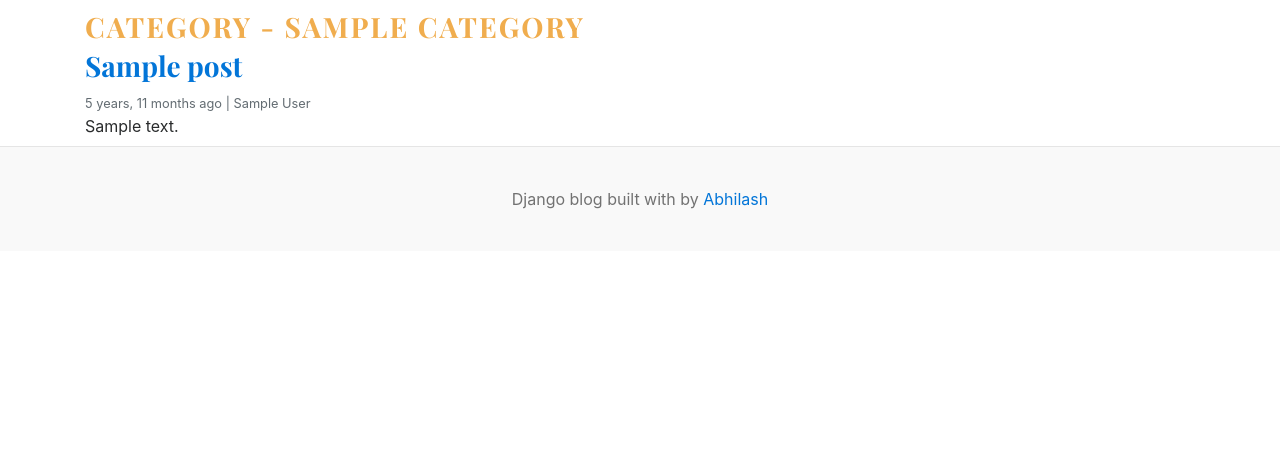
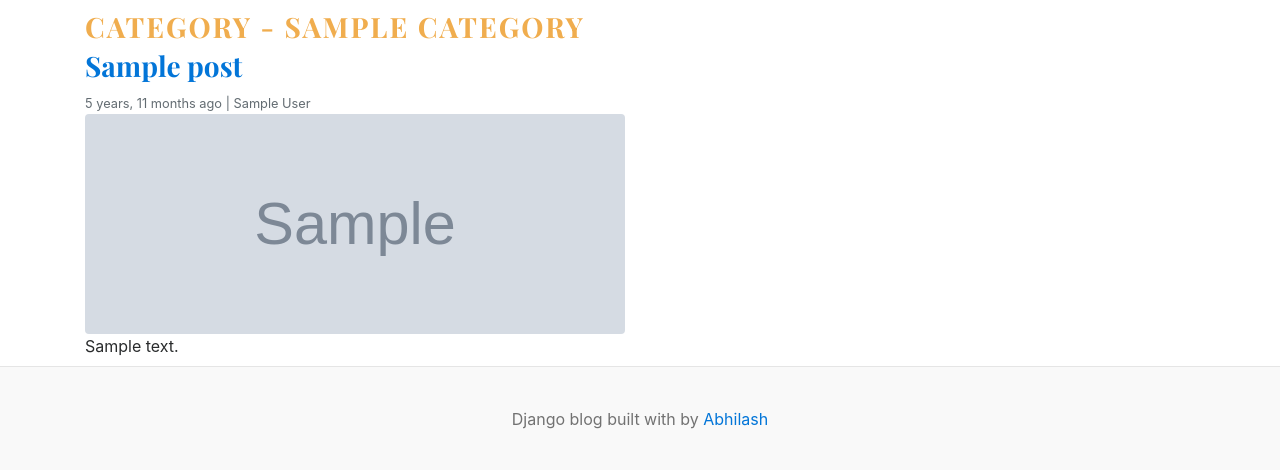
Before and after one commit to Abhi1715/Django_blog_dynamic, a Django app: template blog_main/templates/posts_by_category.html in a window 1280 px wide. Shown: the part 135-605 px from the top of the page. Run offline with Django 3.2, Linux system fonts and the light colour scheme; the template is opened without the code that fills it: most values are stand-ins (such as "Sample title", 1, 10 or a date in 2020).

Commit message:
Update posts_by_category.html

```diff
--- a/blog_main/templates/posts_by_category.html
+++ b/blog_main/templates/posts_by_category.html
@@ -13,6 +13,14 @@
         <div class="card-body">
           <h3><a href="{% url 'blogs' post.slug  %}" class="text-dark">{{ post.title }}</a></h3>
           <small class="mb-1 text-muted">{{ post.created_at | timesince }} ago | {{ post.author }}</small>
+          <a href="{% url 'blogs' post.slug %}">
+
+      <img
+        src="{{ post.featured_image.url }}"
+        class="img-fluid rounded"
+        alt="..."
+        style="width:100%; height:220px; object-fit:cover;"
+      ></a>
           <p class="card-text">{{ post.short_description | truncatewords:25 }}</p>
         </div>
       </div>
```
